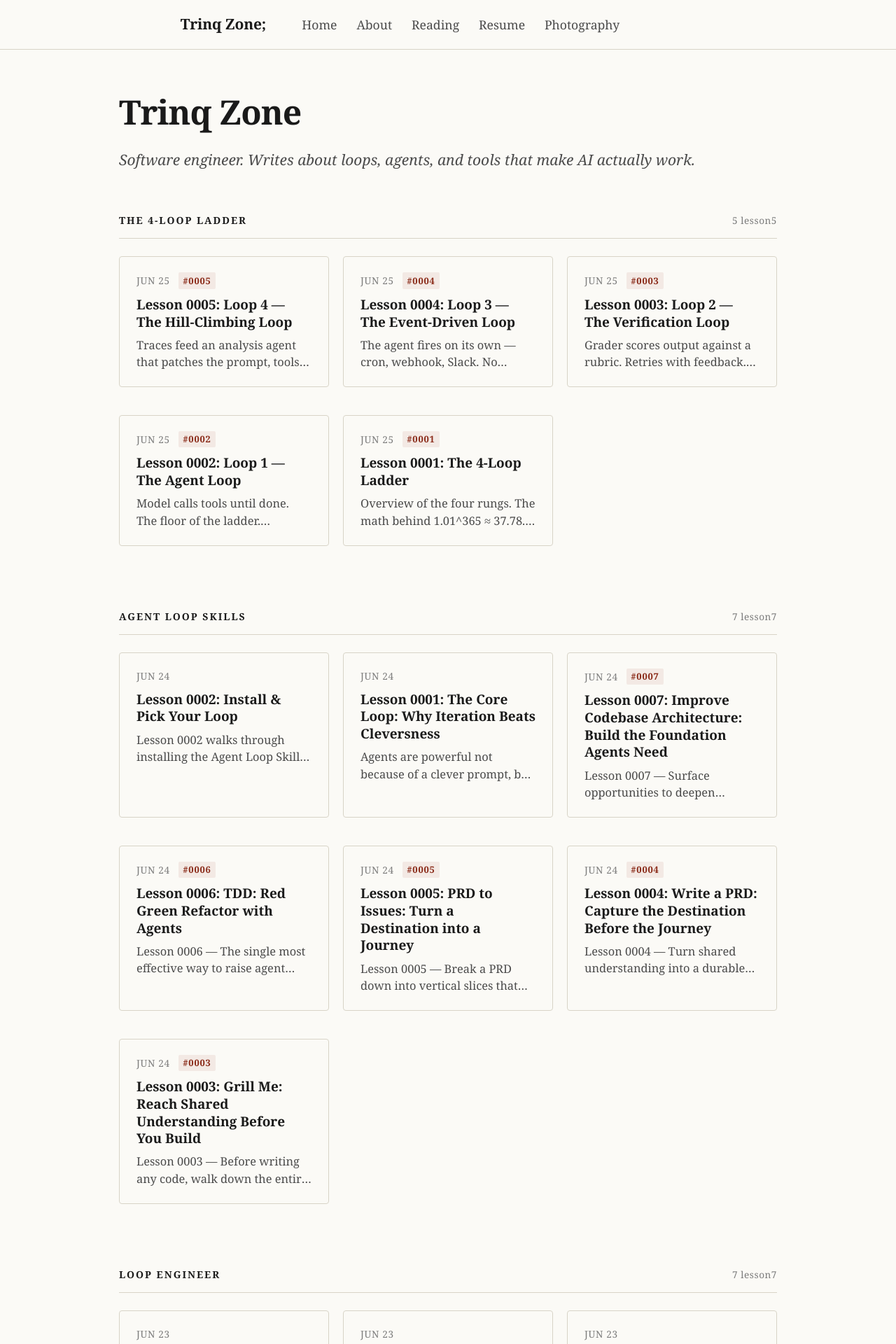
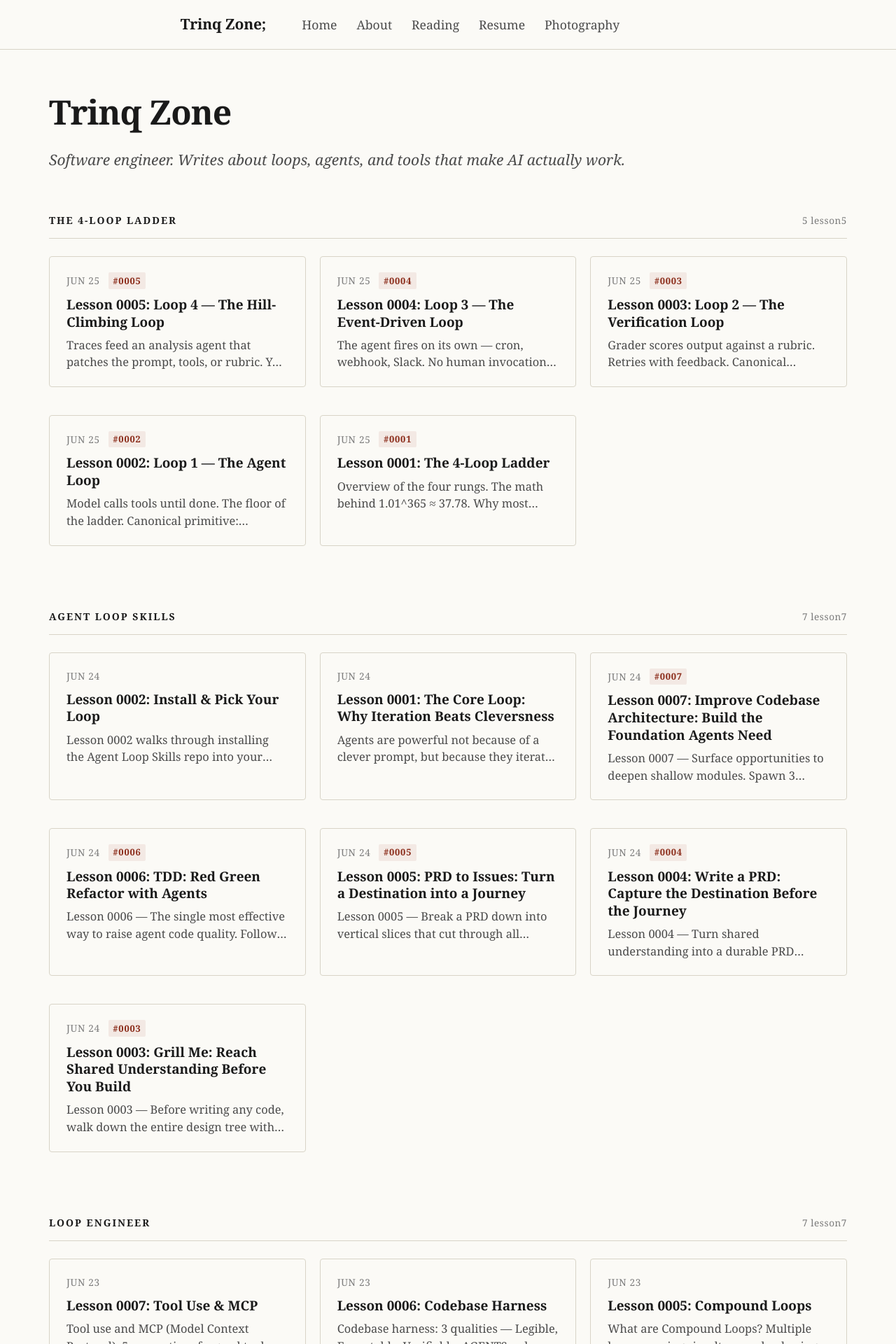
Before and after one commit to trinq/trinq.github.io, a Jekyll site: the page built from index.html, in a window 1280 px wide. Shown: the top 1920 px of the page at 70% size. Built offline with Jekyll 4.4.1, drawn with Linux system fonts in a browser that asks for light colours.

Commit message:
Fix grid layout: wider container, minmax(0,1fr), min-height on cards
Co-authored-by: Cursor <cursoragent@cursor.com>

```diff
--- a/assets/css/reading.css
+++ b/assets/css/reading.css
@@ -339,7 +339,7 @@ body.home-body .bio {
 /* ─── Grouped Blog Grid ──────────────────────────────────── */
 
 body.home-body .home-main {
-  max-width: 1000px;
+  max-width: 1200px;
   margin: 3rem auto;
   padding: 0 1.5rem;
 }
@@ -393,12 +393,16 @@ body.home-body .cat-group-count {
 
 body.home-body .posts-grid {
   display: grid;
-  grid-template-columns: repeat(3, 1fr);
+  grid-template-columns: repeat(3, minmax(0, 1fr));
   gap: 1rem;
 }
 
+body.home-body .post-card {
+  min-height: 140px;
+}
+
 @media (max-width: 800px) {
-  body.home-body .posts-grid { grid-template-columns: repeat(2, 1fr); }
+  body.home-body .posts-grid { grid-template-columns: repeat(2, minmax(0, 1fr)); }
 }
 
 @media (max-width: 520px) {
```
